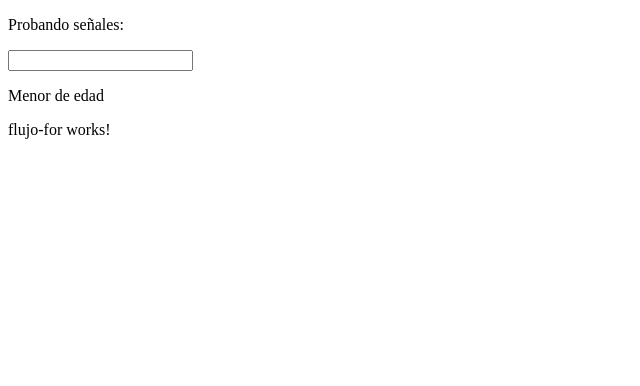
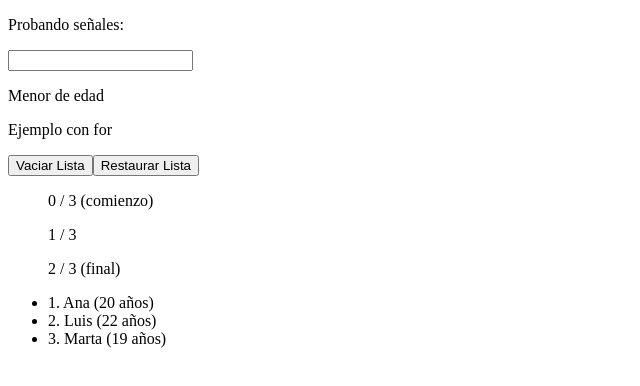
Before and after one commit to tanimaraeliassantos/desarrollo_cliente_daw, an Angular app in the folder Clase 15/tema6-signals/: page / in a window 1280 px wide. Shown: the top 386 px of the page, without its empty margins (0-640 px from the left). Built offline with nearby package versions, Linux system fonts and the light colour scheme.

Commit message:
Creado componente flujo-switch

```diff
--- a/Clase 15/tema6-signals/src/app/components/flujo-for/flujo-for.html
+++ b/Clase 15/tema6-signals/src/app/components/flujo-for/flujo-for.html
@@ -1 +1,26 @@
-<p>flujo-for works!</p>
+<p>Ejemplo con for</p>
+<button (click)="limpiarLista()">Vaciar Lista</button>
+<button (click)="restaurarLista()">Restaurar Lista</button>
+
+<ul>
+  @for (est of estudiantes(); track est.id; let i = $index, total = $count, primero = $first, ultimo
+  = $last) {
+  <p>
+    {{ i }} / {{ total }}
+    @if(primero){
+    <span>(comienzo)</span>
+    } @if(ultimo){
+    <span>(final)</span>
+    }
+  </p>
+  }
+</ul>
+
+<ul>
+  @for (est of estudiantes(); track est.id; let i = $index, total = $count, primero = $first, ultimo
+  = $last) {
+  <li>{{ i + 1 }}. {{ est.nombre }} ({{ est.edad }} años)</li>
+  } @empty {
+  <li>No hay estudiantes.</li>
+  }
+</ul>
```
Also changed, not shown: Clase 15/tema6-signals/src/app/components/flujo-switch/flujo-switch.html (added, +8 -0 lines), Clase 15/tema6-signals/src/app/components/flujo-switch/flujo-switch.ts (added, +16 -0 lines), Clase 15/tema6-signals/src/app/components/flujo-switch/flujo-switch.css (added), 1 other file (tests, documents, lock files or other folders).
